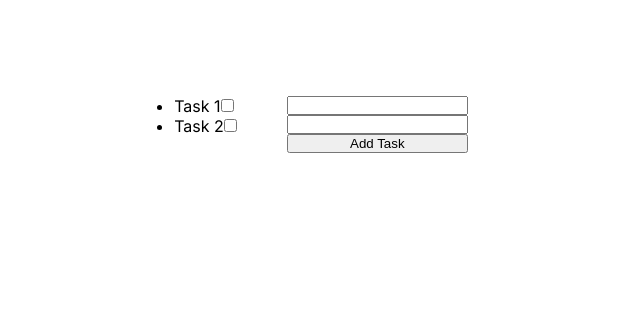
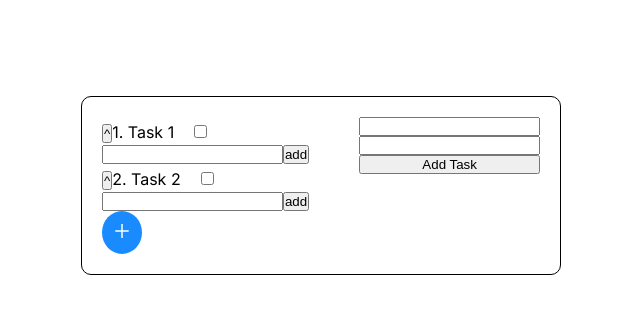
Before and after one commit to MikiHousse/todo-test, a Next.js app: page / in a window 1280 px wide. Shown: the top 314 px of the page, without its empty margins (319-959 px from the left). Built offline with nearby package versions, Linux system fonts and the light colour scheme.

Commit message:
add selectTodo and refactoring

```diff
--- a/package.json
+++ b/package.json
@@ -19,6 +19,7 @@
 		"next": "13.4.4",
 		"react": "18.2.0",
 		"react-dom": "18.2.0",
+		"react-icons": "^4.9.0",
 		"typescript": "5.1.3"
 	},
 	"devDependencies": {
--- a/src/components/TodoApp/TodoApp.module.scss
+++ b/src/components/TodoApp/TodoApp.module.scss
@@ -1,6 +1,34 @@
-.TodoApp {}
+.TodoApp {
+  padding: 20px;
+  border: 1px solid;
+  border-radius: 10px;
+}
+
+.addTodo {
+  padding: 10px;
+  border-radius: 100%;
+  background-color: #1a8bff;
+  border: none;
+  cursor: pointer;
+
+  &:hover {
+    background-color: #027bf5;
+
+  }
+}
 
 .task {
+  display: grid;
+  padding-top: 5px;
+
+}
+
+.forms {
+  display: flex;
+  flex-direction: column;
+}
+
+.list {
   cursor: pointer;
 
   &:hover {
@@ -8,12 +36,16 @@
   }
 }
 
+.name {
+  padding-right: 20px;
+}
+
 .subTask {
   padding-left: 10px;
   cursor: pointer;
 
   &:hover {
-    background-color: aqua;
+    background-color: wheat;
   }
 }
 
--- a/src/components/TodoApp/TodoApp.tsx
+++ b/src/components/TodoApp/TodoApp.tsx
@@ -1,26 +1,74 @@
 'use client';
-import { FC } from 'react';
+import { FC, useState } from 'react';
 import cls from './TodoApp.module.scss';
 import { observer } from 'mobx-react-lite';
 import { ITodo } from '@/store/TodoStore';
 import todoStore from '@/store/TodoStore';
+import { AiOutlinePlus } from 'react-icons/ai';
 
 const TodoApp: FC = observer(() => {
+	const [addTodo, setAddTodo] = useState(false);
+	const [todoInfo, setTodoInfo] = useState(false);
+
+	const handleAddTodoClick = () => {
+		setAddTodo(true);
+		setTodoInfo(false);
+	};
+
 	return (
 		<div className={cls.TodoApp}>
+			{/* <div>
+				<form>
+					<input type="text" />
+					<button onClick={todoStore.addSubtodo(el.id , el.name)}></button>
+				</form>
+			</div> */}
 			<div className={cls.todoInfo}>
-				<ul>
+				<div>
 					{todoStore.todoList.map((el: ITodo) => (
-						<li key={el.id} className={cls.task} onClick={() => todoStore.showTodo(el.id)}>
-							<span>{el.name}</span>
-							{el.show ? <p>{el.description}</p> : ''}
-
-							<input type='checkbox' defaultChecked={el.done} />
-						</li>
+						<div
+							key={el.id}
+							className={cls.task}
+							onClick={() => {
+								todoStore.selectTodo(el.id);
+								setAddTodo(false);
+								setTodoInfo(true);
+							}}>
+							<div className={cls.list}>
+								<button onClick={() => todoStore.showTodo(el.id)}>^</button>
+								<span className={cls.name}>
+									{el.id}. {el.name}
+								</span>
+								<input className={cls.checkbox} type='checkbox' defaultChecked={el.done} />
+							</div>
+							{el.show ? (
+								<div>
+									{el.subtodo?.map((el) => {
+										return <span>{el.name}</span>;
+									})}
+								</div>
+							) : (
+								<form>
+									<input
+										type='text'
+										onChange={(e) => {
+											todoStore.todo.name = e.target.value;
+										}}
+									/>
+									<button
+										onClick={(e) => {
+											e.preventDefault();
+											todoStore.addSubtodo();
+										}}>
+										add
+									</button>
+								</form>
+							)}
+						</div>
 					))}
-				</ul>
-				<div>
-					{' '}
+				</div>
+				{!addTodo ? (
+					<div className={cls.forms}>
 						<form className={cls.input}>
 							<input
 								type='text'
@@ -32,6 +80,7 @@ const TodoApp: FC = observer(() => {
 								value={todoStore.todo.description}
 								onChange={(e) => (todoStore.todo.description = e.target.value)}
 							/>
+						</form>
 						<button
 							onClick={(e) => {
 								e.preventDefault();
@@ -39,9 +88,22 @@ const TodoApp: FC = observer(() => {
 							}}>
 							Add Task
 						</button>
-					</form>
 					</div>
+				) : (
+					''
+				)}
+				{todoInfo ? (
+					<div>
+						<h2>{todoStore.todo.name}</h2>
+						<p>{todoStore.todo.description}</p>
 					</div>
+				) : (
+					''
+				)}
+			</div>
+			<button className={cls.addTodo} onClick={handleAddTodoClick}>
+				<AiOutlinePlus color='white' size={20} />
+			</button>
 		</div>
 	);
 });
```
Also changed, not shown: src/components/TodoApp/save.ts (deleted, +0 -129 lines), 1 other file (tests, documents, lock files or other folders). Lines whose indentation alone changed are shown as unchanged.
